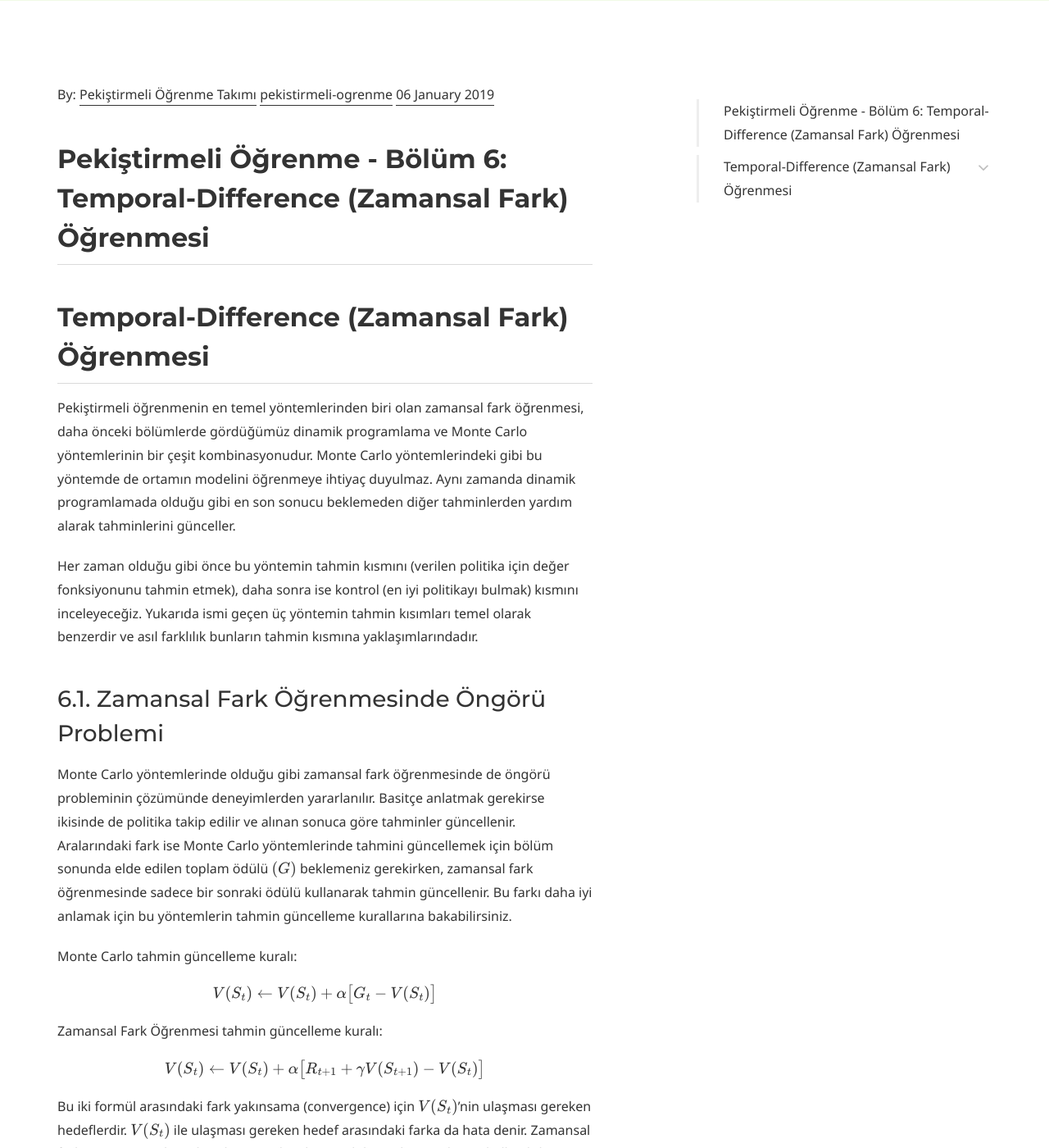
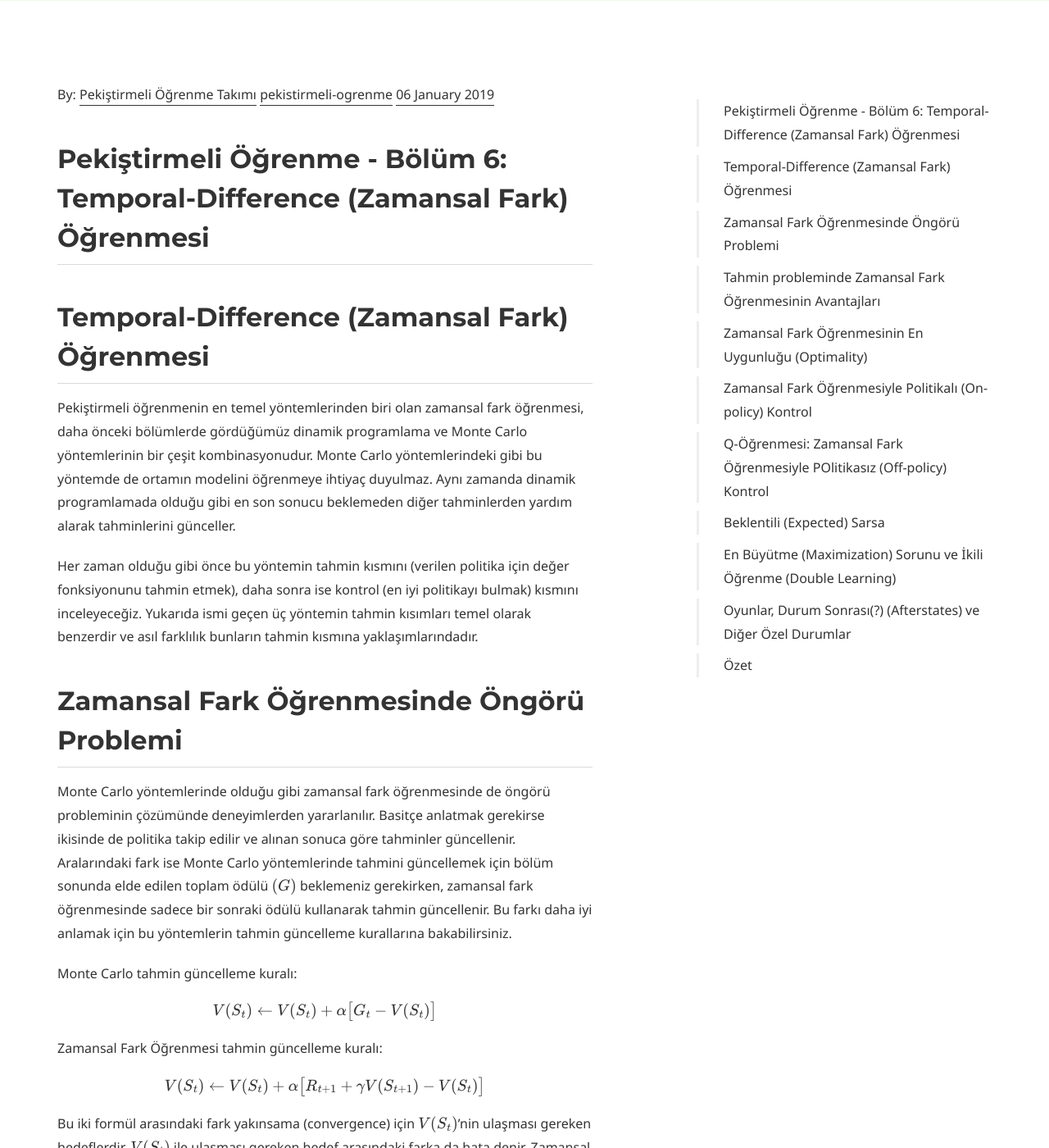
Before and after one commit to yz-ai/yz-ai.github.io, a Jekyll site: the page built from _posts/2019-01-06-temporal-difference-zamansal-fark-ogrenmesi-bolum-6.md, in a window 1280 px wide and 1400 px high, scrolled down 553 px. Shown: the whole window at 82% size. Built offline with Jekyll 4.4.1, drawn with Linux system fonts in a browser that asks for light colours; some web fonts are replaced; formulas are drawn with MathJax 3; some of the changed text lies outside the part shown.

Commit message:
Güncelleme

```diff
--- a/_posts/2019-01-06-temporal-difference-zamansal-fark-ogrenmesi-bolum-6.md
+++ b/_posts/2019-01-06-temporal-difference-zamansal-fark-ogrenmesi-bolum-6.md
@@ -18,7 +18,7 @@ Pekiştirmeli öğrenmenin en temel yöntemlerinden biri olan zamansal fark öğ
 
 Her zaman olduğu gibi önce bu yöntemin tahmin kısmını (verilen politika için değer fonksiyonunu tahmin etmek), daha sonra ise kontrol (en iyi politikayı bulmak) kısmını inceleyeceğiz. Yukarıda ismi geçen üç yöntemin tahmin kısımları temel olarak benzerdir ve asıl farklılık bunların tahmin kısmına yaklaşımlarındadır.
 
-### 6.1. Zamansal Fark Öğrenmesinde Öngörü Problemi
+## Zamansal Fark Öğrenmesinde Öngörü Problemi
 
 Monte Carlo yöntemlerinde olduğu gibi zamansal fark öğrenmesinde de öngörü probleminin çözümünde deneyimlerden yararlanılır. Basitçe anlatmak gerekirse ikisinde de politika takip edilir ve alınan sonuca göre tahminler güncellenir. Aralarındaki fark ise Monte Carlo yöntemlerinde tahmini güncellemek için bölüm sonunda elde edilen toplam ödülü $$(G)$$ beklemeniz gerekirken, zamansal fark öğrenmesinde sadece bir sonraki ödülü kullanarak tahmin güncellenir. Bu farkı daha iyi anlamak için bu yöntemlerin tahmin güncelleme kurallarına bakabilirsiniz.
 
@@ -34,7 +34,7 @@ Bu iki formül arasındaki fark yakınsama (convergence) için $$V(S_t)$$’nin
 
   $$\displaystyle\sum\limits_{k=t}^{T-1}{\gamma^{k-t} \delta_k}$$
 
-### 6.2. Tahmin probleminde Zamansal Fark Öğrenmesinin Avantajları
+## Tahmin probleminde Zamansal Fark Öğrenmesinin Avantajları
 
 Zamansal fark öğrenmesi, Dinamik Programlama ve Monte Carlo yöntemlerinin bir çeşit kombinasyonudur demiştik bu yüzden avantajlarını yazarken onlarla karşılaştırabiliriz. Dinamik programlamaya karşı en büyük artısı açıkça görülebileceği gibi zamansal fark öğrenmesi yöntemlerinin ortamın modeline ihtiyaç duymamasıdır.
 
@@ -46,7 +46,7 @@ Zamansal fark öğrenmesi yöntemlerinin, herhangi bir sabit politika için yete
 
 ![SEKİL-62]({{ site.url }}/assets/images/RL-sutton-ozet/sekil-62.png)
 
-### 6.3. Zamansal Fark Öğrenmesinin En Uygunluğu (Optimality)
+## Zamansal Fark Öğrenmesinin En Uygunluğu (Optimality)
 
 Eldeki  deneyimin yani verinin kısıtlı olduğu durumlarda, en yaygın kullanılan yöntem bu verinin tekrar tekrar kullanıldığı artımlı öğrenmedir (incremental learning). Bu yöntemde tahmin güncellemeleri her adımda hesaplansa da, güncelleme bu güncellemelerin toplamı olarak tek seferde yapılır. Buna toptan güncelleme (batch updating) denir çünkü güncelleme bir deneyim yığınının (batch) tamamını deneyimledikten sonra yapır.
 
@@ -63,7 +63,7 @@ Bu deneyimleri incelediğimizde, ilk bölümde A’dan başlanıp B’de sona ul
 
 Bu örnekten anlaşılacağı gibi Monte Carlo yöntemleri her zaman eldeki veri için hatayı en aza indirmeye çalışırken, zamansal fark öğrenmesinde ise en olası markov süreci için gerçek değer tahmin edilir. Zamansal fark öğrenmesinde tahmin edilen markov süreci doğruysa tahmin edilen değer kesin olarak doğrudur bu yüzden ona kesinlik denkliği (certainty equivalence) tahmini denir. Bu aynı zamanda, zamansal fark öğrenmesi yönteminin daha hızlı yakınsamasını sağlar.
 
-### 6.4. Zamansal Fark Öğrenmesiyle Politikalı (On-policy) Kontrol
+## Zamansal Fark Öğrenmesiyle Politikalı (On-policy) Kontrol
 
 Şimdiye kadar zamansal fark öğrenmesinin tahmin problemini görmüştük. Şimdiyse kontrol problemine geçiyoruz. Normalde olduğu gibi genelleştirilmiş politika iterasyonunu(GPI) uyguluyoruz ama bu sefer değerlendirme veya tahmin için zamansal fark öğrenmesi yöntemlerini kullanıyoruz.
 
@@ -76,7 +76,7 @@ Sarsa için tahmin güncelleme kuralı:
 
 Bu güncelleme her bir eylemden sonra yapılır ve eğer $$S_{t+1}$$ bir uç(terminal) durum ise $$Q(S_{t+1},A_{t+1})$$ sıfır alınır. Sarsa tahmin metoduna dayanan kontrol algoritmasında $$q_{\pi}$$ sürekli olarak tahmin edilir ve aynı zamanda politika $$\pi$$ daha açgözlü(greedy) olacak şekilde güncellenir.
 
-### 6.5. Q-Öğrenmesi: Zamansal Fark Öğrenmesiyle POlitikasız (Off-policy) Kontrol
+## Q-Öğrenmesi: Zamansal Fark Öğrenmesiyle POlitikasız (Off-policy) Kontrol
 
 Bu yöntemde Sarsa’dan farklı olarak öğrenilen eylem-değer fonksiyonu bir politikadan bağımsız olarak en iyi eylem-değer fonksiyonuna yakınsar. Politika hala etkindir ama onun tek amacı tüm durum-eylem çiftlerinin güncellenmeye devam ettiğinden olmaktır.
 Q-Öğrenmesi için tahmin güncelleme kuralı:
@@ -87,7 +87,7 @@ Q-Öğrenmesi için tahmin güncelleme kuralı:
 
 Bu formülde görebileceğiniz gibi Sarsa metodunda politika tarafından seçilen $$A_{t+1}$$, Q-Öğrenmesi metodunda tabloya bakılarak en yüksek değeri veren eylem olarak seçilir.
 
-### 6.6. Beklentili (Expected) Sarsa
+## Beklentili (Expected) Sarsa
 
 Beklentili Sarsa metodu Q-Öğrenmesine çok benzer ama bu yöntemde $$A_{t+1}$$ olarak en yüksek değeri veren eylemi almak yerine olası eylemlerin beklenen değeri(expected value) kullanılır. Beklenen değer, olası eylemlerin politikaya göre seçilme ihtimali ile onların Q tablosundaki değerlerinin çarpımının toplamı şeklinde hesaplanır. Bu değişikliği yaptığımızda tahmin güncelleme kuralı şu hale gelir:
 
@@ -105,7 +105,7 @@ Bu yöntem aynı zamanda Sarsa’ya da çok benzer çünkü ikisinde de $$A_{t+1
 
 Beklentili Sarsa metodu Sarsa’ya göre hesaplama açısından daha karmaşıktır ama $$A_{t+1}$$’in rastgele seçilmesinden kaynaklanan değişintiyi ortadan kaldırdığı için genelde daha iyi performans gösterir.
 
-### 6.7. En Büyütme (Maximization) Sorunu ve İkili Öğrenme (Double Learning)
+## En Büyütme (Maximization) Sorunu ve İkili Öğrenme (Double Learning)
 
 Şimdiye kadar bahsettiğimiz tüm yöntemler algoritmalarında ençoklama işlemine sahiptir. Örneğin, Q öğrenmesinde tahmin güncellemesinde $$A_{t+1}$$ olarak en yüksek değere sahip eylemi seçiyoruz. Sarsa ve diğer yöntemlerde de genelde $$\epsilon$$-açgözlü politikalar kullanıldığı için onlarda da ençoklama yapılır. Bu ençoklama işlemi, algoritmalarda en büyütme sorununa yol açar yani algoritmada iyimser bir yaklaşıma, pozitif önyargıya sebep olur.
 
@@ -120,7 +120,7 @@ ikili öğrenme tekniği kullanılır. İkili öğrenme tekniğini yukarıdaki t
 
 Bölümlerin yarısında yukarıdaki $$Q_1$$ güncellenirken diğer yarısında formüldeki $$Q1$$ ve $$Q_2$$’ler yer değiştirir ve $$Q_2$$ güncellenir.
 
-### 6.8. Oyunlar, Durum Sonrası(?) (Afterstates) ve Diğer Özel Durumlar
+## Oyunlar, Durum Sonrası(?) (Afterstates) ve Diğer Özel Durumlar
 
 Kitaptaki algoritmaların genel yaklaşımı eylem değer fonksiyonu öğrenmek üzerine olsa da bazı durumlarda istisnalar olabiliyor. Örneğin birinci bölümdeki XOX oyununda durum değer fonksiyonuna daha çok benzeyen bir fonksiyon öğrenilmeye çalışılmıştı. Ama bu oyunda normalden farklı olarak hamle yapıldıktan sonraki pozisyonların değeri tahmin ediliyordu. Bu hamle sonrası pozisyonlara durum sonrası diyebiliriz.
 
@@ -128,7 +128,7 @@ Durum sonrası değer fonksiyonu öğrenmek satranç, tic-tac-toe gibi ortamın
 
 Tüm özel durumları tek tek anlatmak imkansız ama bu kitapta anlatılan temel prensipler çoğu problem için uygulanabilir. Örneğin durum sonrası değer fonksiyonu öğrenmek özel bir durum olsa da yine yukarıda anlatılan yöntemlerle benzer bir algoritmaya sahiptir.
 
-### 6.9. Özet
+## Özet
 
 Bu bölümde zamansal fark öğrenmesi yöntemlerini ve onların pekiştirmeli öğrenme problemlerinde nasıl kullanıldığını gördük. Zamansal fark öğrenmesinin Monte Carlo ve dinamik programlama yöntemleriyle ilişkisini ve onlara göre avantajlarını inceledik.
 
```
